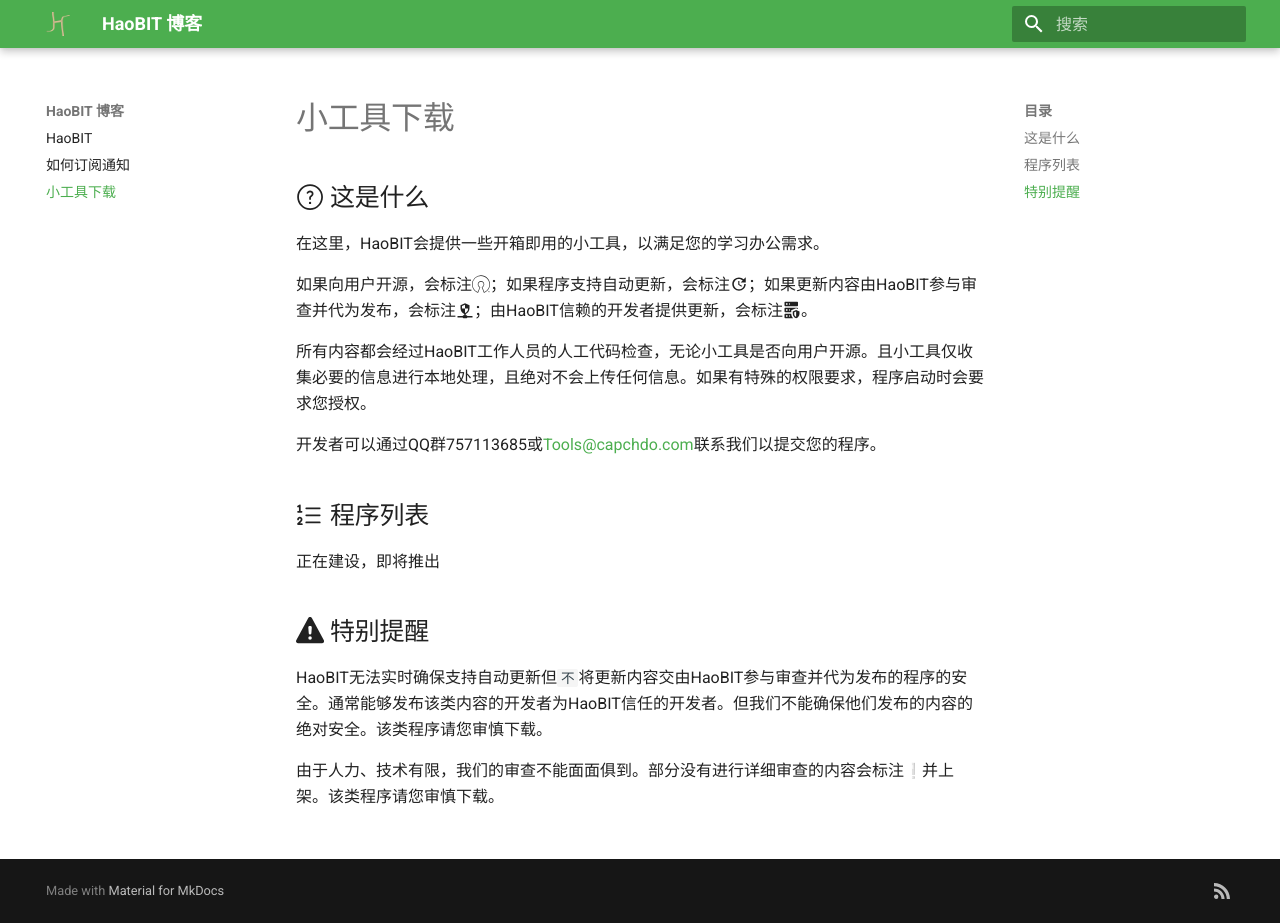
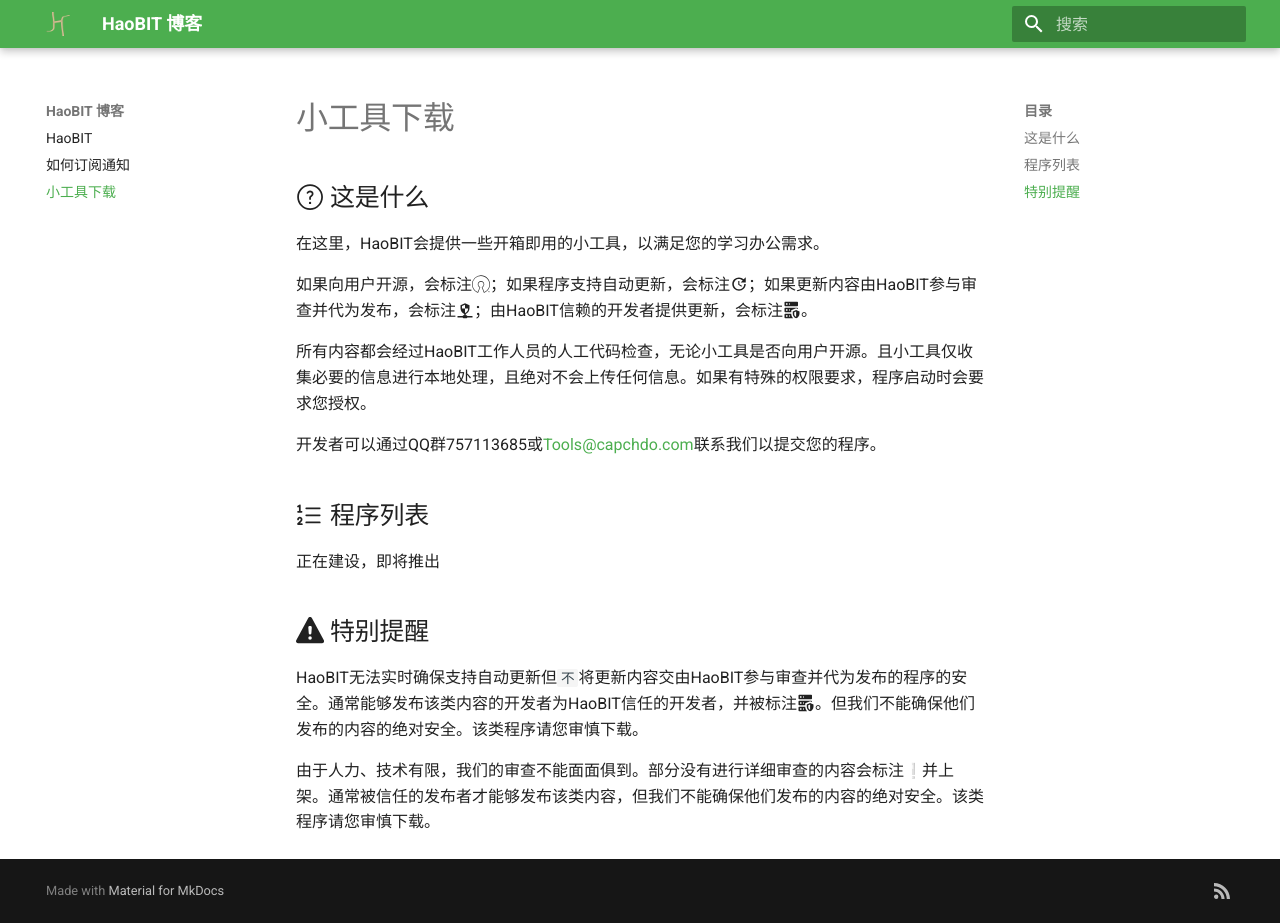
Before and after one commit to Capchdo/blog, an MkDocs documentation site: the page built from docs/tools.md, in a window 1280 px wide and 923 px high. Built offline with MkDocs 1.6.1 and Material for MkDocs 9.7.7, drawn with Linux system fonts in a browser that asks for light colours; emoji names are drawn with the system emoji font; comment, search, counter and statistics services are not loaded.

Commit message:
加了废话

```diff
--- a/docs/tools.md
+++ b/docs/tools.md
@@ -18,6 +18,6 @@
 
 ## :fontawesome-solid-triangle-exclamation: 特别提醒
 
-HaoBIT无法实时确保支持自动更新但`不`将更新内容交由HaoBIT参与审查并代为发布的程序的安全。通常能够发布该类内容的开发者为HaoBIT信任的开发者。但我们不能确保他们发布的内容的绝对安全。该类程序请您审慎下载。
+HaoBIT无法实时确保支持自动更新但`不`将更新内容交由HaoBIT参与审查并代为发布的程序的安全。通常能够发布该类内容的开发者为HaoBIT信任的开发者，并被标注:material-server-security:。但我们不能确保他们发布的内容的绝对安全。该类程序请您审慎下载。
 
-由于人力、技术有限，我们的审查不能面面俱到。部分没有进行详细审查的内容会标注:grey_exclamation:并上架。该类程序请您审慎下载。
+由于人力、技术有限，我们的审查不能面面俱到。部分没有进行详细审查的内容会标注:grey_exclamation:并上架。通常被信任的发布者才能够发布该类内容，但我们不能确保他们发布的内容的绝对安全。该类程序请您审慎下载。
```
